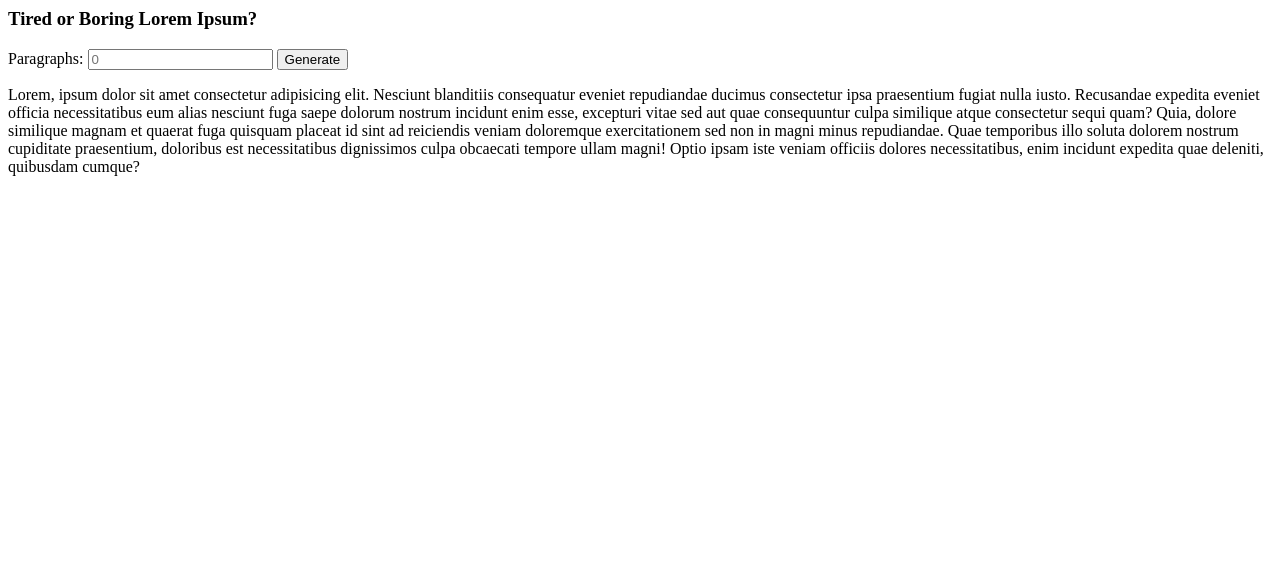
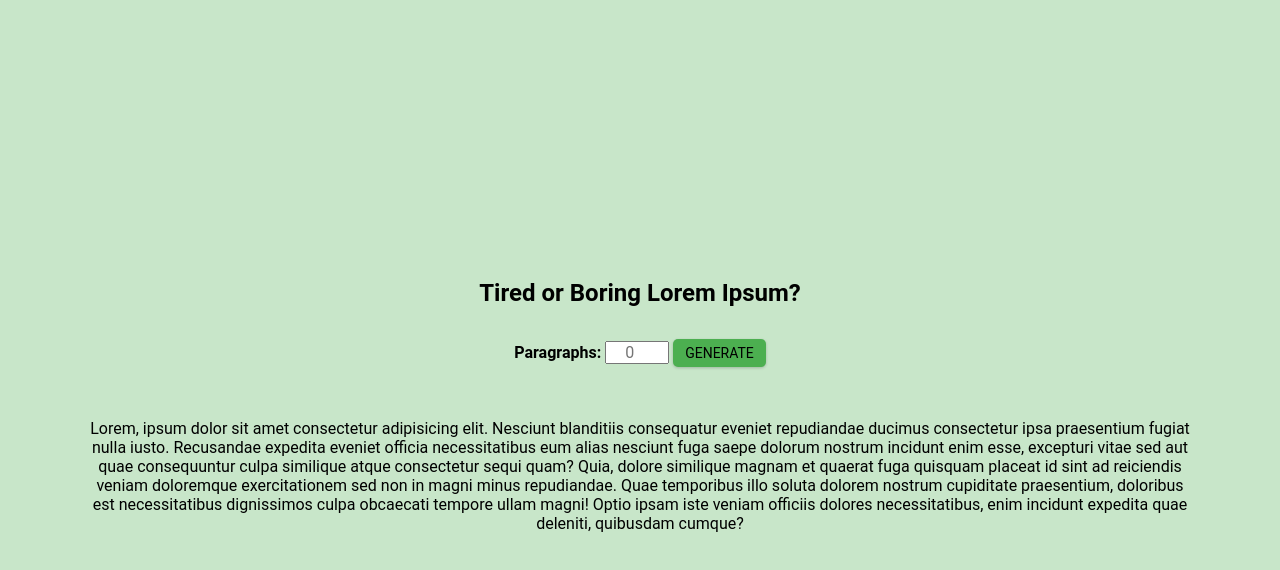
Before and after one commit to justalbertcode/LoremIpsumProject, a plain HTML site: page index.html in a window 1280 px wide. Drawn offline with Linux system fonts and the light colour scheme.

Commit message:
Update index.html

```diff
--- a/index.html
+++ b/index.html
@@ -4,7 +4,7 @@
     <meta charset="UTF-8">
     <meta http-equiv="X-UA-Compatible" content="IE=edge">
     <meta name="viewport" content="width=device-width, initial-scale=1.0">
-    <link rel="stylesheet" href="stye.css">
+    <link rel="stylesheet" href="style.css">
     <title>Lorem Ipsum Project</title>
 </head>
 
```
